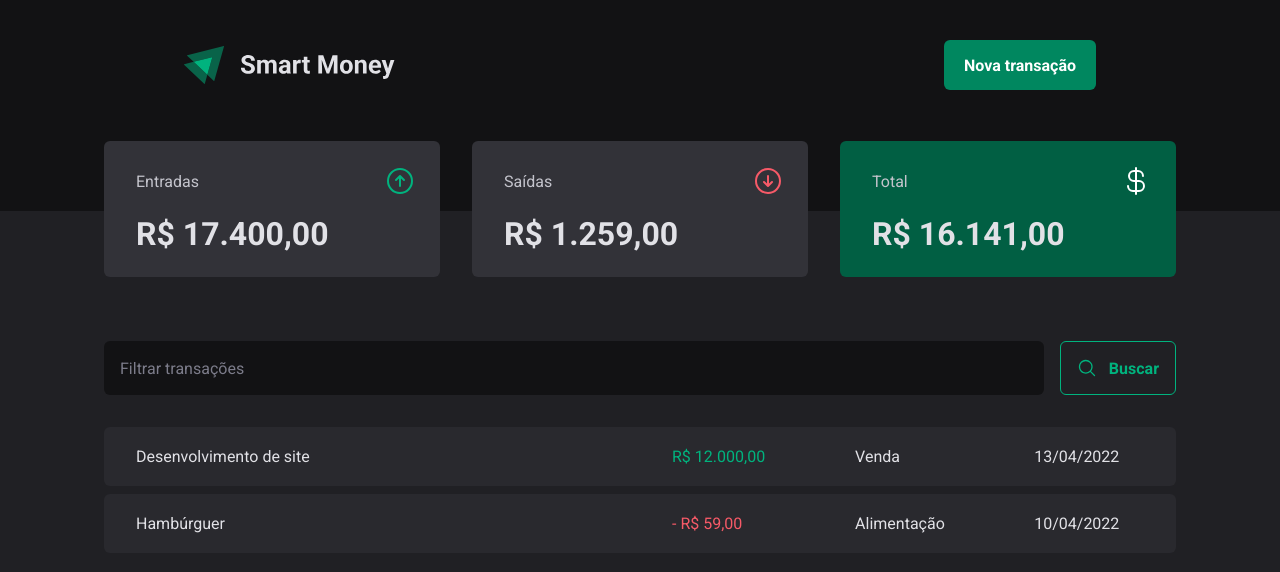
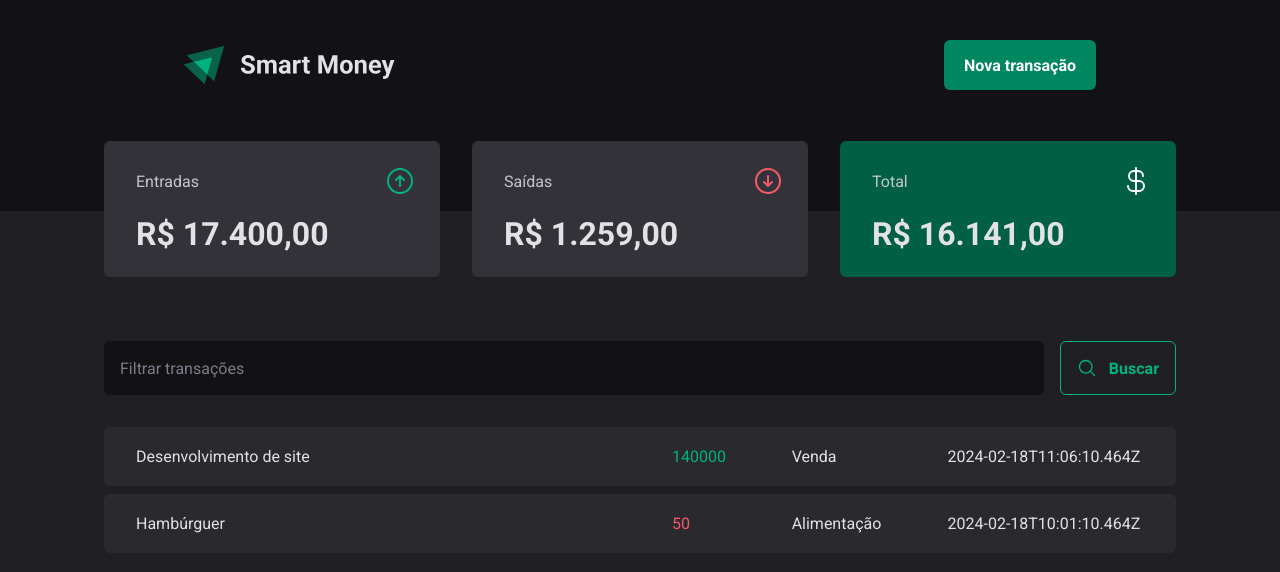
Before and after one commit to holices/smart-money, a React (Vite) app: page / in a window 1280 px wide. Shown: the top 572 px of the page. Built offline with nearby package versions, Linux system fonts and the light colour scheme; data requests are answered from the project's data file.

Commit message:
✔ test: HTTP request

```diff
--- a/src/pages/Transactions/index.tsx
+++ b/src/pages/Transactions/index.tsx
@@ -1,9 +1,32 @@
+import { useEffect, useState } from "react";
 import { Header } from "../../components/Header";
 import { Summary } from "../../components/Summary";
 import { SearchForm } from "./components/SearchForm";
 import { PriceHighlight, TransactionsContainer, TransactionsTable } from "./styles";
 
+interface Transaction {
+  id: number;
+  description: string;
+  type: 'income' | 'outcome';
+  price: number;
+  category: string;
+  createdAt: string
+}
+
 export function Transactions() {
+  const [transactions, setTransactions] = useState<Transaction[]>([])
+
+  async function loadTransactions() {
+    const response = await fetch('http://localhost:3000/transactions')
+    const data = await response.json()
+
+    setTransactions(data)
+  }
+
+  useEffect(() => {
+    loadTransactions()
+  }, [])
+
   return (
     <div>
       <Header />
@@ -13,27 +36,20 @@
         <SearchForm />
         <TransactionsTable>
           <tbody>
-            <tr>
-              <td width="50%">Desenvolvimento de site</td>
-              <td>
-                <PriceHighlight variant="income">
-                  R$ 12.000,00
-                </PriceHighlight>
-              </td>
-              <td>Venda</td>
-              <td>13/04/2022</td>
-            </tr>
-
-            <tr>
-              <td width="50%">Hambúrguer</td>
-              <td>
-                <PriceHighlight variant="outcome">
-                  - R$ 59,00
-                </PriceHighlight>
-              </td>
-              <td>Alimentação</td>
-              <td>10/04/2022</td>
-            </tr>
+            {transactions.map(transaction => {
+              return (
+                <tr key={transaction.id}>
+                  <td width="50%">{transaction.description}</td>
+                  <td>
+                    <PriceHighlight variant={transaction.type}>
+                      {transaction.price}
+                    </PriceHighlight>
+                  </td>
+                  <td>{transaction.category}</td>
+                  <td>{transaction.createdAt}</td>
+                </tr>
+              )
+            })}
           </tbody>
         </TransactionsTable>
       </TransactionsContainer>
```
